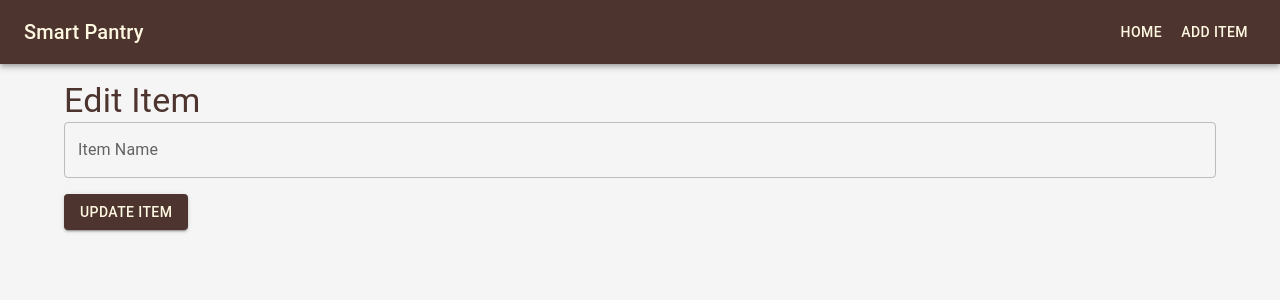
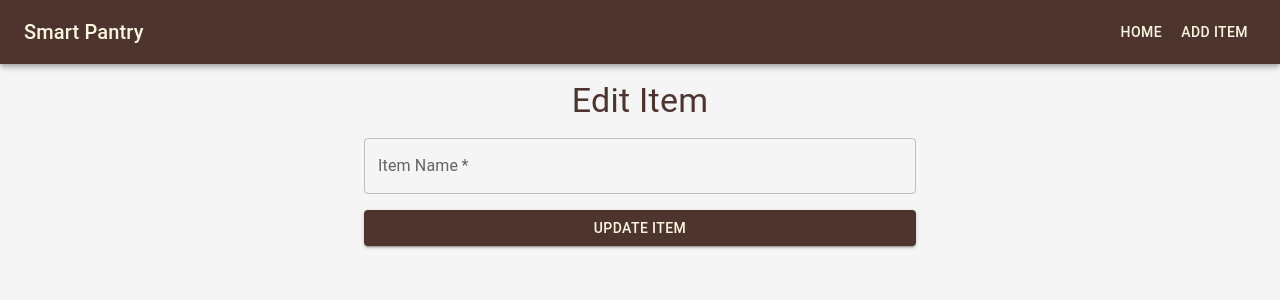
Before and after one commit to MungaSoftwiz/smart-pantry, a Next.js app: page /edit/1 in a window 1280 px wide. Shown: the top 300 px of the page. Built offline with nearby package versions, Linux system fonts and the light colour scheme; no server answers; the database is empty; sample sign-in values are in the browser's storage.

Commit message:
refactor: edit page structure and layout

```diff
--- a/src/app/edit/[id]/page.js
+++ b/src/app/edit/[id]/page.js
@@ -3,7 +3,7 @@ import { useEffect, useState } from "react";
 import { useRouter } from "next/navigation";
 import { db } from "../../firebase";
 import { doc, getDoc, updateDoc } from "firebase/firestore";
-import { Container, Typography, TextField, Button, Snackbar } from "@mui/material";
+import { Container, Typography, TextField, Button, Snackbar, Alert } from "@mui/material";
 import { auth } from "../../firebase";
 import { onAuthStateChanged } from "firebase/auth";
 
@@ -23,7 +23,7 @@ export default function EditItem() {
         setIsLoggedIn(true);
       } else {
         setIsLoggedIn(false);
-        router.push('../auth'); // Redirect to login or another page if not logged in
+        router.push('/auth');
       }
     });
 
@@ -57,10 +57,9 @@ export default function EditItem() {
       setSnackbarMessage("Item updated successfully!");
       setSnackbarSeverity("success");
       setOpenSnackbar(true);
-      router.push('../../page');
       setTimeout(() => {
-        router.push('../../page');
-      }, 2000); // Delay to show the snackbar message
+        router.push('/');
+      }, 2000);
     } catch (e) {
       console.error('Error updating document: ', e);
       setSnackbarMessage("Error updating item.");
@@ -89,19 +88,27 @@ export default function EditItem() {
     );
   }
 
-return (
-    <Container>
-      <Typography variant="h4" sx={{ marginTop: 2, color: "#4E342E" }}>Edit Item</Typography>
-      <form onSubmit={handleSubmit}>
+  return (
+    <Container maxWidth="sm">
+      <Typography variant="h4" sx={{ marginTop: 2, color: "#4E342E", textAlign: 'center' }}>
+        Edit Item
+      </Typography>
+      <form onSubmit={handleSubmit} style={{ marginTop: '1rem' }}>
         <TextField
           label="Item Name"
           value={name}
           onChange={(e) => setName(e.target.value)}
           fullWidth
+          variant="outlined"
+          required
           sx={{ marginBottom: 2 }}
         />
-        {/* Add more fields here if necessary */}
-        <Button type="submit" variant="contained" sx={{ backgroundColor: "#4E342E", color: "#FFF8E1" }}>
+        <Button
+          type="submit"
+          variant="contained"
+          fullWidth
+          sx={{ backgroundColor: "#4E342E", color: "#FFF8E1" }}
+        >
           Update Item
         </Button>
       </form>
@@ -109,9 +116,11 @@ return (
         open={openSnackbar}
         autoHideDuration={6000}
         onClose={() => setOpenSnackbar(false)}
-        message={snackbarMessage}
-        severity={snackbarSeverity}
-      />
+      >
+        <Alert onClose={() => setOpenSnackbar(false)} severity={snackbarSeverity} sx={{ width: '100%' }}>
+          {snackbarMessage}
+        </Alert>
+      </Snackbar>
     </Container>
   );
 }
```
